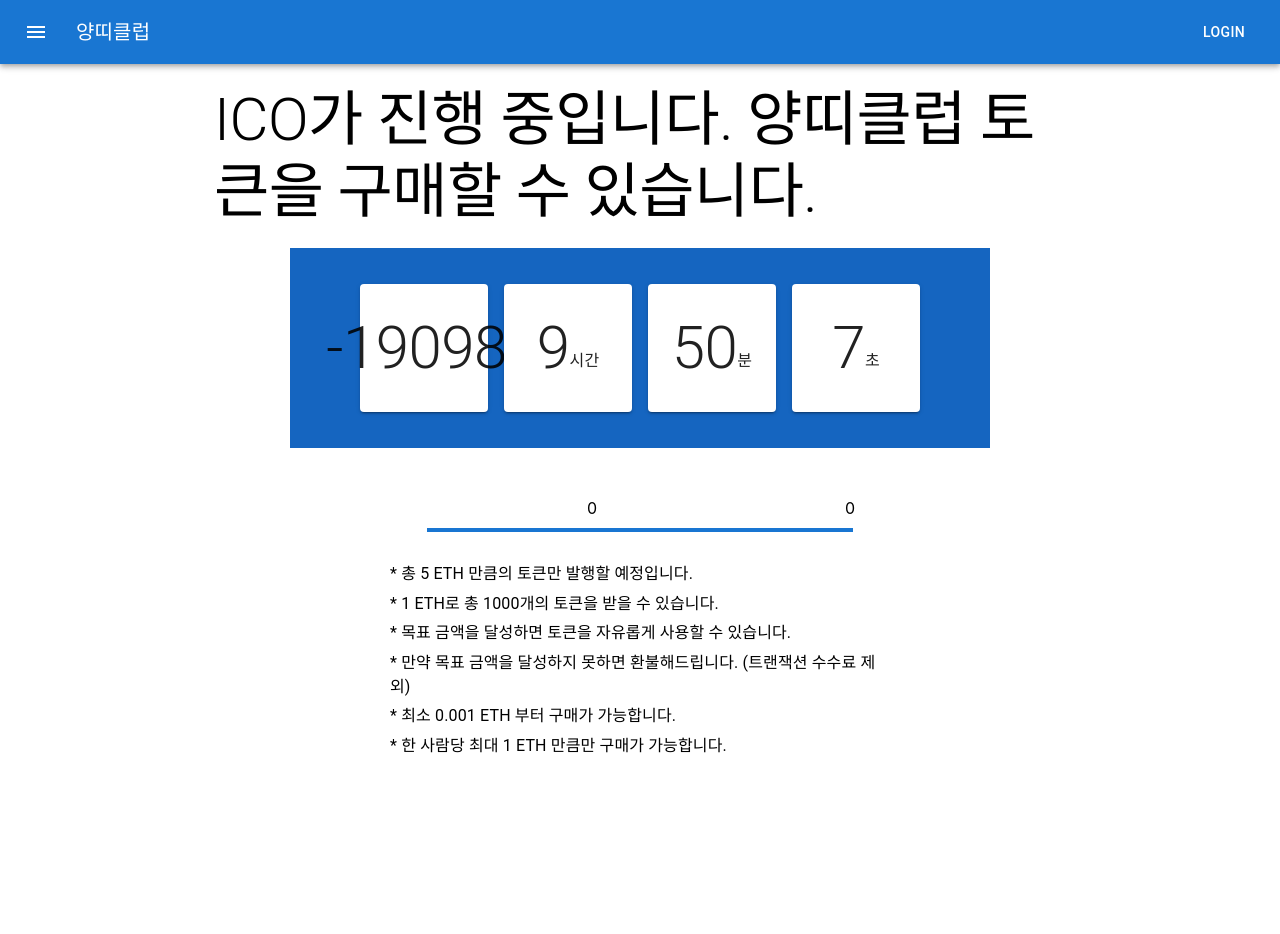
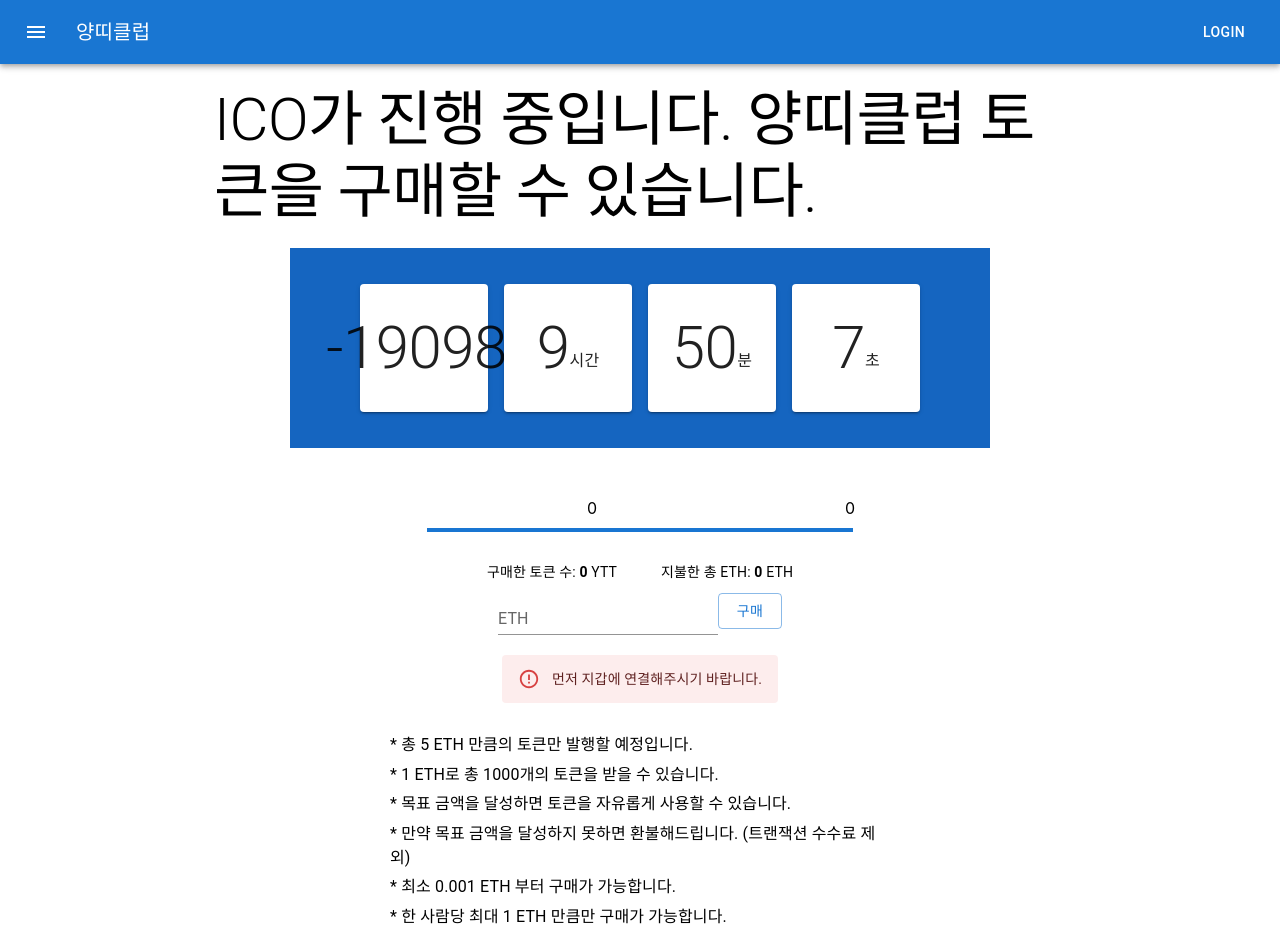
Before and after one commit to JJakDDo/ICOPractice, a React (Vite) app in the folder client/: page / in a window 1280 px wide. Before the commit the page ends 800 px from the top, so only its background shows below. Built offline with nearby package versions, Linux system fonts and the light colour scheme.

Commit message:
feat: fund ETH to get tokens

```diff
--- a/client/src/App.jsx
+++ b/client/src/App.jsx
@@ -4,10 +4,15 @@ import "./App.css";
 import { ethers } from "ethers";
 import Navbar from "./component/Navbar";
 import { address, abi } from "./contract/Crowdsale";
+import {
+  address as tokenAddress,
+  abi as tokenABI,
+} from "./contract/ERC20Token";
 import Timer from "./component/Timer";
 import Goal from "./component/Goal";
 import Container from "@mui/material/Container";
 import Info from "./component/Info";
+import Fund from "./component/Fund";
 
 function App() {
   const [count, setCount] = useState(0);
@@ -16,6 +21,8 @@ function App() {
   const [account, setAccount] = useState("");
   const [isLogin, setIsLogin] = useState(false);
   const [crowdSaleContract, setCrowdSaleContract] = useState({});
+  const [tokenContract, setTokenContract] = useState({});
+  const [hasStarted, setHasStarted] = useState(false);
 
   const connectToWallet = async () => {
     await provider.send("eth_requestAccounts", []);
@@ -34,9 +41,15 @@ function App() {
     const getProvdierAndContract = async () => {
       const _provider = new ethers.providers.Web3Provider(window.ethereum);
 
-      const contract = new ethers.Contract(address, abi, _provider);
+      const contract = new ethers.Contract(address, abi, _provider.getSigner());
+      const _tokenContract = new ethers.Contract(
+        tokenAddress,
+        tokenABI,
+        _provider
+      );
       setProvider(_provider);
       setCrowdSaleContract(contract);
+      setTokenContract(_tokenContract);
     };
     getProvdierAndContract();
   }, []);
@@ -56,8 +69,19 @@ function App() {
           flexDirection: "column",
         }}
       >
-        <Timer crowdSaleContract={crowdSaleContract} />
+        <Timer
+          crowdSaleContract={crowdSaleContract}
+          hasStarted={hasStarted}
+          setHasStarted={setHasStarted}
+        />
         <Goal crowdSaleContract={crowdSaleContract} />
+        <Fund
+          crowdSaleContract={crowdSaleContract}
+          isLogin={isLogin}
+          hasStarted={hasStarted}
+          account={account}
+          tokenContract={tokenContract}
+        />
         <Info crowdSaleContract={crowdSaleContract} />
       </Container>
     </>
--- /dev/null
+++ b/client/src/component/Fund.jsx
@@ -0,0 +1,131 @@
+import React, { useState, useEffect, useRef } from "react";
+import { ethers } from "ethers";
+import Box from "@mui/material/Box";
+import Button from "@mui/material/Button";
+import TextField from "@mui/material/TextField";
+import Typography from "@mui/material/Typography";
+import Alert from "@mui/material/Alert";
+
+const Fund = ({
+  crowdSaleContract,
+  tokenContract,
+  isLogin,
+  hasStarted,
+  account,
+}) => {
+  const [currentFunded, setCurrentFunded] = useState(0);
+  const [currentToken, setCurrentToken] = useState(0);
+  const [min, setMin] = useState(0);
+  const [max, setMax] = useState(0);
+  const [isLTMin, setIsLTMin] = useState(false);
+  const [isGTMax, setIsGTMax] = useState(false);
+  const [isError, setIsError] = useState(false);
+
+  const [fundAmount, setFundAmount] = useState("");
+
+  useEffect(() => {
+    const getFundInfo = async () => {
+      const fundedByBuyer = await crowdSaleContract.buyers(account);
+      const ownedToken = await tokenContract.balanceOf(account);
+      const _min = await crowdSaleContract.investorMinCap();
+      const _max = await crowdSaleContract.investorMaxCap();
+
+      setCurrentFunded(ethers.utils.formatEther(fundedByBuyer));
+      setCurrentToken(ethers.utils.formatEther(ownedToken));
+      console.log(ethers.utils.formatEther(_min));
+      setMin(ethers.utils.formatEther(_min));
+      setMax(ethers.utils.formatEther(_max));
+    };
+
+    if (isLogin && crowdSaleContract.address && tokenContract.address)
+      getFundInfo();
+  }, [crowdSaleContract, tokenContract, isLogin]);
+
+  const getAmount = (e) => {
+    setFundAmount(e.target.value);
+  };
+  const buyToken = async (e) => {
+    e.preventDefault();
+    if (!isLogin) return;
+
+    if (fundAmount < min) {
+      setIsLTMin(true);
+    } else if (fundAmount > max) {
+      setIsGTMax(true);
+    } else {
+      setIsLTMin(false);
+      setIsGTMax(false);
+      try {
+        await crowdSaleContract.buyTokens(account, {
+          from: account,
+          value: ethers.utils.parseEther(fundAmount),
+        });
+        setIsError(false);
+      } catch (err) {
+        setIsError(true);
+      }
+    }
+  };
+
+  return (
+    <>
+      <Box
+        sx={{
+          width: "100%",
+          maxWidth: 350,
+          marginTop: "30px",
+          display: "flex",
+          justifyContent: "space-around",
+          alignItems: "center",
+        }}
+      >
+        <Typography variant='body2' gutterBottom>
+          구매한 토큰 수: <strong>{currentToken}</strong> YTT
+        </Typography>
+        <Typography variant='body2' gutterBottom>
+          지불한 총 ETH: <strong>{currentFunded}</strong> ETH
+        </Typography>
+      </Box>
+      <Box
+        sx={{
+          width: "100%",
+          maxWidth: 500,
+          display: "flex",
+          justifyContent: "center",
+          alignItems: "center",
+        }}
+      >
+        <TextField
+          {...(isLTMin
+            ? { error: true, helperText: "0.001ETH 보다 더 구매해야합니다." }
+            : isGTMax
+            ? {
+                error: true,
+                helperText: `${
+                  max - currentFunded
+                }ETH 보다 적게 구매해야합니다.`,
+              }
+            : { error: false })}
+          id='standard-basic'
+          label='ETH'
+          variant='standard'
+          onChange={getAmount}
+        />
+        <Button variant='outlined' onClick={buyToken}>
+          구매
+        </Button>
+      </Box>
+      <br />
+      {isLogin || (
+        <Alert severity='error'>먼저 지갑에 연결해주시기 바랍니다.</Alert>
+      )}
+      {isError && (
+        <Alert severity='error'>
+          트랜잭션 중 에러가 발생했습니다. 다시 시도해주시기 바랍니다.
+        </Alert>
+      )}
+    </>
+  );
+};
+
+export default Fund;
--- a/client/src/component/Timer.jsx
+++ b/client/src/component/Timer.jsx
@@ -10,10 +10,9 @@ const style = {
   alignItems: "center",
 };
 
-const Timer = ({ crowdSaleContract }) => {
+const Timer = ({ crowdSaleContract, hasStarted, setHasStarted }) => {
   const [openingTime, setOpeningTime] = useState(0);
   const [closingTime, setClosingTime] = useState(0);
-  const [hasStarted, setHasStarted] = useState(false);
   const [days, setDays] = useState(0);
   const [hours, setHours] = useState(0);
   const [minutes, setMintes] = useState(0);
--- a/client/src/contract/ERC20Token.js
+++ b/client/src/contract/ERC20Token.js
@@ -1,6 +1,5 @@
-module.exports = {
-  address: "0x92bB6BcF67608B4E4DD2fAaCA130ceD2d165C7EA",
-  abi: [
+export const address = "0x92bB6BcF67608B4E4DD2fAaCA130ceD2d165C7EA";
+export const abi = [
   {
     inputs: [
       {
@@ -371,5 +370,4 @@ module.exports = {
     stateMutability: "view",
     type: "function",
   },
-  ],
-};
+];
```
Lines whose indentation alone changed are shown as unchanged.
